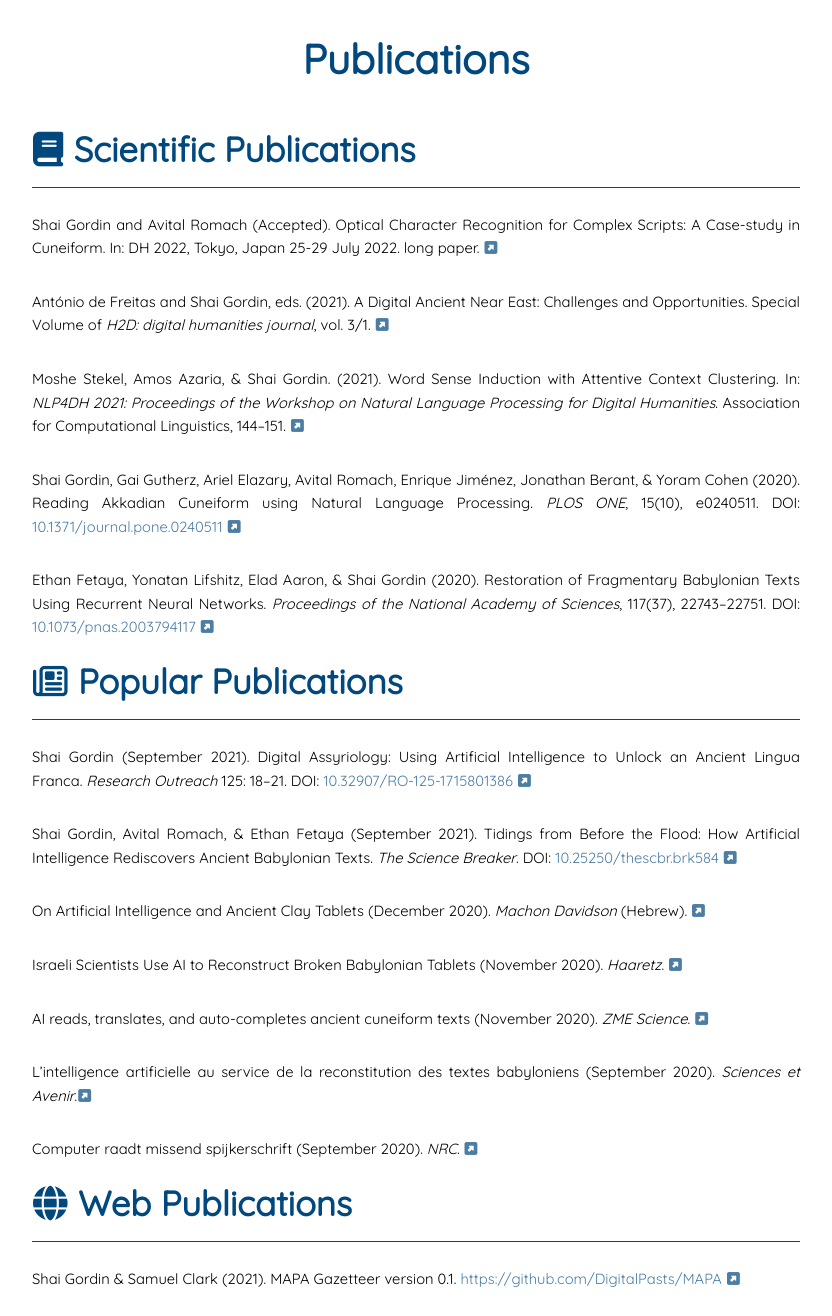
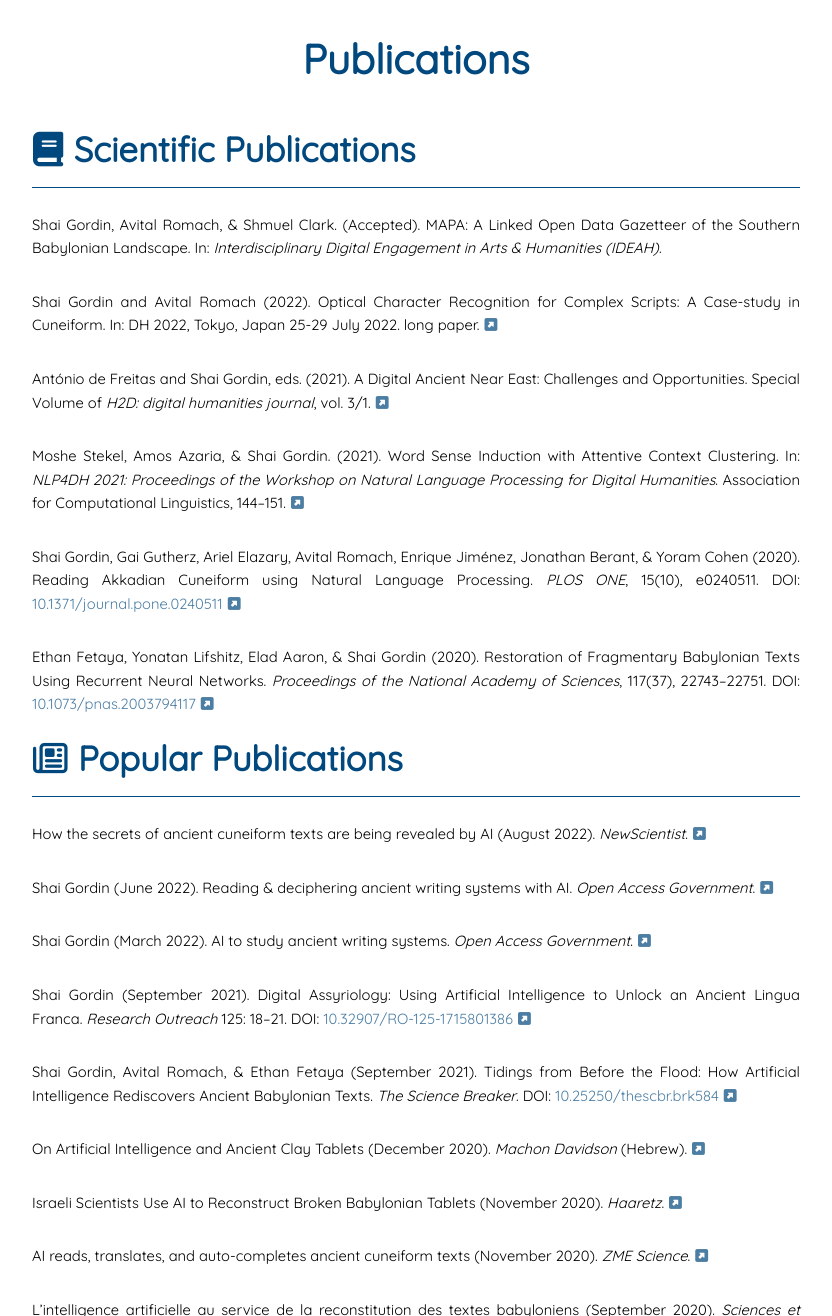
Before and after one commit to DigitalPasts/DigitalPasts.github.io, a Jekyll site: the page built from docs/publications.md, in a window 1280 px wide and 1400 px high, cut to the strip 84-1400 px from the top of the window. Shown: the whole strip, without its empty margins (224-1056 px from the left). Built offline with Jekyll 4.4.1, drawn with Linux system fonts in a browser that asks for light colours; nearby versions of some CDN libraries; some of the changed text lies outside the part shown.

Commit message:
Update publications.md

```diff
--- a/docs/publications.md
+++ b/docs/publications.md
@@ -5,7 +5,9 @@ title: Publications
 
 ## <i class="fas fa-book"></i> Scientific Publications
 
-Shai Gordin and Avital Romach (Accepted). Optical Character Recognition for Complex Scripts: A Case-study in Cuneiform. In: DH 2022, Tokyo, Japan 25-29 July 2022. long paper. <a href="https://dh2022.adho.org/" target="_blank"><i class="fas fa-external-link-square-alt"></i></a>
+Shai Gordin, Avital Romach, & Shmuel Clark. (Accepted). MAPA: A Linked Open Data Gazetteer of the Southern Babylonian Landscape. In: _Interdisciplinary Digital Engagement in Arts & Humanities (IDEAH)_.
+
+Shai Gordin and Avital Romach (2022). Optical Character Recognition for Complex Scripts: A Case-study in Cuneiform. In: DH 2022, Tokyo, Japan 25-29 July 2022. long paper. <a href="https://dh2022.adho.org/" target="_blank"><i class="fas fa-external-link-square-alt"></i></a>
 
 António de Freitas and Shai Gordin, eds. (2021). A Digital Ancient Near East: Challenges and Opportunities. Special Volume of _H2D: digital humanities journal_, vol. 3/1. <a href="https://revistas.uminho.pt/index.php/h2d/issue/view/170" target="_blank"><i class="fas fa-external-link-square-alt"></i></a>
 
@@ -16,6 +18,12 @@ Shai Gordin, Gai Gutherz, Ariel Elazary, Avital Romach, Enrique Jiménez, Jonath
 Ethan Fetaya, Yonatan Lifshitz, Elad Aaron, & Shai Gordin (2020). Restoration of Fragmentary Babylonian Texts Using Recurrent Neural Networks. _Proceedings of the National Academy of Sciences_, 117(37), 22743–22751. DOI: <a href="https://doi.org/10.1073/pnas.2003794117" target="_blank">10.1073/pnas.2003794117 <i class="fas fa-external-link-square-alt"></i></a>
 
 ## <i class="far fa-newspaper"></i> Popular Publications
+
+How the secrets of ancient cuneiform texts are being revealed by AI (August 2022). _NewScientist_. <a href="https://www.newscientist.com/article/mg25533981-400-how-the-secrets-of-ancient-cuneiform-texts-are-being-revealed-by-ai/" target="_blank"><i class="fas fa-external-link-square-alt"></i></a>
+
+Shai Gordin (June 2022). Reading & deciphering ancient writing systems with AI. _Open Access Government_. <a href="https://www.openaccessgovernment.org/reading-deciphering-ancient-writing-systems-with-ai/137850/" target="_blank"><i class="fas fa-external-link-square-alt"></i></a>
+
+Shai Gordin (March 2022). AI to study ancient writing systems. _Open Access Government_. <a href="https://www.openaccessgovernment.org/artificial-intelligence-study-ancient-writing-systems/132122/" target="_blank"><i class="fas fa-external-link-square-alt"></i></a>
 
 Shai Gordin (September 2021). Digital Assyriology: Using Artificial Intelligence to Unlock an Ancient Lingua Franca. _Research Outreach_ 125: 18–21. DOI: <a href="https://doi.org/10.32907/RO-125-1715801386" target="_blank">10.32907/RO-125-1715801386 <i class="fas fa-external-link-square-alt"></i></a>
 
@@ -34,6 +42,8 @@ Computer raadt missend spijkerschrift (September 2020). _NRC_.
 
 ## <i class="fas fa-globe"></i> Web Publications
 
+Shai Gordin and Avital Romach (2022). Optical Character Recognition for Complex Scripts: A Case-study in Cuneiform. In: DH 2022, Tokyo, Japan 25-29 July 2022. <a href="https://docs.google.com/presentation/d/1IMhTPGRwuwSmXgPuFcltaRTk2C4JvwKGYI_laiISE0A/edit?usp=sharing" target="_blank">Presentation slides <i class="fas fa-external-link-square-alt"></i></a>
+
 Shai Gordin & Samuel Clark (2021). MAPA Gazetteer version 0.1.
 <a href="https://github.com/DigitalPasts/MAPA" target="_blank">https://github.com/DigitalPasts/MAPA  <i class="fas fa-external-link-square-alt"></i></a>
 
```
